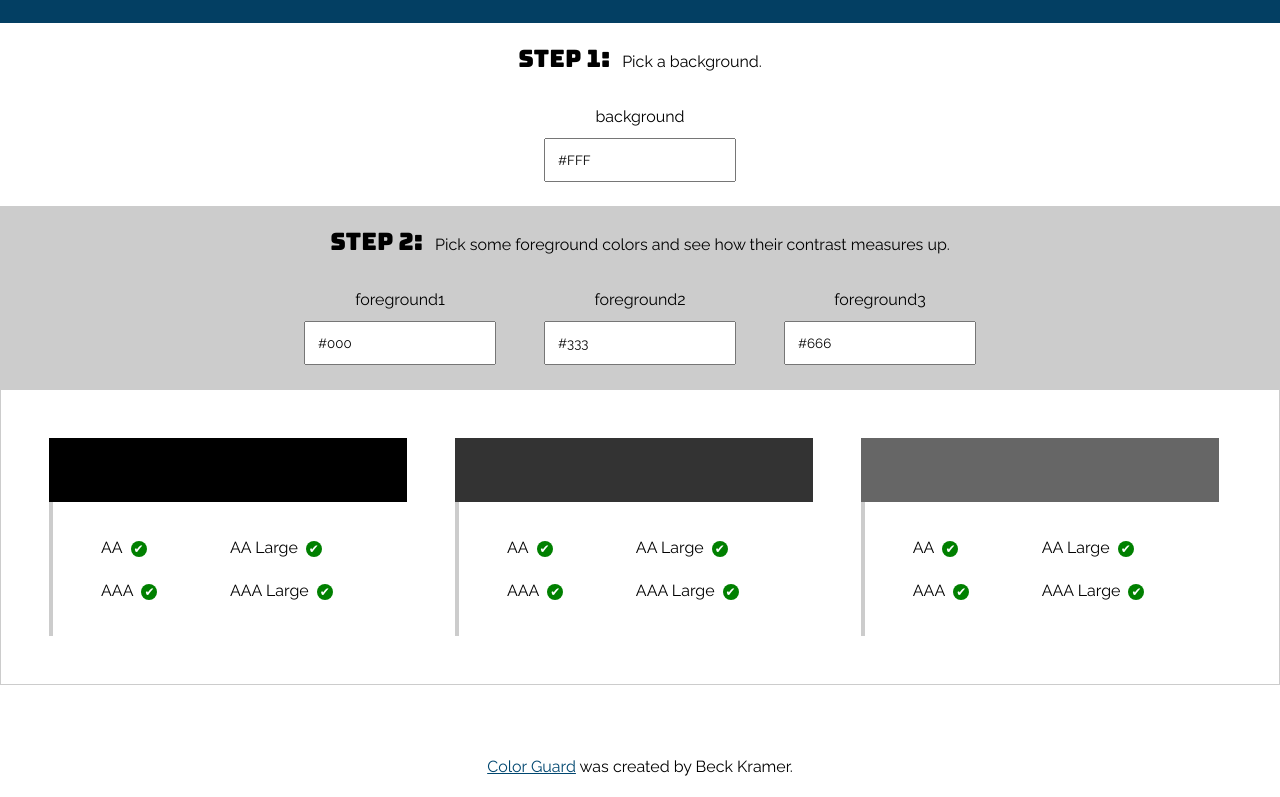
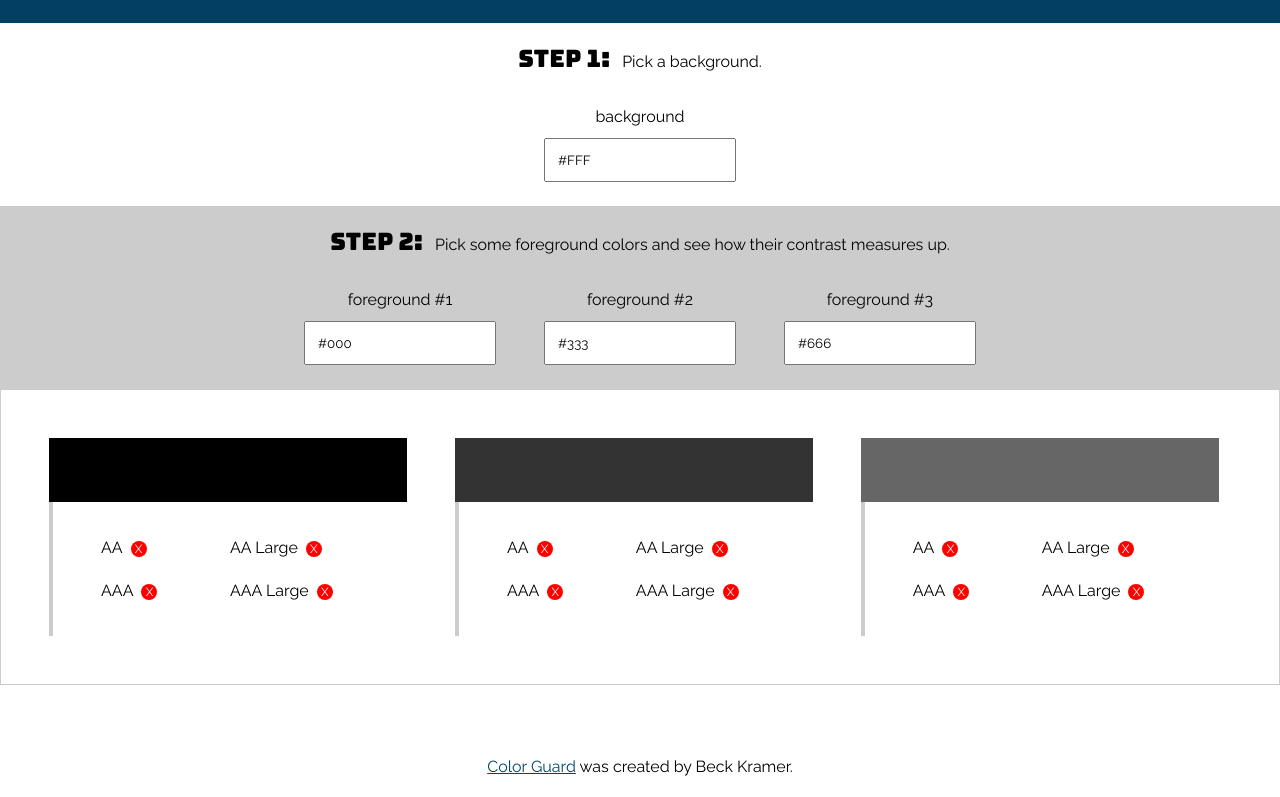
Before and after one commit to beckkramer/color-guard, a React (Create React App) app: page / in a window 1280 px wide. Shown: the part 448-1245 px from the top of the page. Built offline with nearby package versions, Linux system fonts and the light colour scheme.

Commit message:
Reworks how foreground fields & swatches populate. - Switched to using array that holds hex value and accessibility objects - populates fields via array instead of as hardcoded elements.

```diff
--- /dev/null
+++ b/src/components/background.jsx
@@ -0,0 +1,12 @@
+import React from 'react';
+
+function Background(props) {
+	return (
+    <label className="color-field color-field--background">
+    	<span className="field-title">{props.name}</span>
+    	<input type="text" name={props.name} value={props.value} onChange={(e) => {props.onChange(e)}} />
+    </label>
+  );
+}
+
+export default Background;
--- a/src/components/hexfield.jsx
+++ b/src/components/foreground.jsx
@@ -1,12 +1,12 @@
 import React from 'react';
 
-function Hexfield(props) {
+function Foreground(props) {
 	return (
-    <label className="color-field">
+    <label className="color-field color-field--foreground">
     	<span className="field-title">{props.name}</span>
     	<input type="text" name={props.name} value={props.value} onChange={(e) => {props.onChange(e)}} />
     </label>
   );
 }
 
-export default Hexfield;
+export default Foreground;
--- a/src/components/palette.jsx
+++ b/src/components/palette.jsx
@@ -1,5 +1,6 @@
 import React from 'react';
-import Hexfield from './hexfield.jsx';
+//import Background from './background.jsx';
+import Foreground from './foreground.jsx';
 import Swatch from './swatch.jsx';
 import colorable from 'colorable';
 
@@ -10,38 +11,44 @@ class Palette extends React.Component {
     this.state = {
   		colors: {
   			background: '#FFF',
-  			foreground1: "#000",
-  			foreground2: "#333",
-  			foreground3: "#666",
-  		},
-  		accessibility: {
-				foreground1: {
+  			foreground: [
+  				{
+  					'hex': '#000',
+  					'accessibility': {
 							'aa': true,
 							'aaLarge': true,
 							'aaa': true,
 							'aaaLarge': true,
-				},
-  			foreground2: {
+						}
+					},{
+  					'hex': '#333',
+  					'accessibility': {
 							'aa': true,
 							'aaLarge': true,
 							'aaa': true,
 							'aaaLarge': true,
-  			},
-  			foreground3: {
+						}
+					},{
+  					'hex': '#666',
+  					'accessibility': {
 							'aa': true,
 							'aaLarge': true,
-					'aaa': true,
+							'aaa': false,
 							'aaaLarge': true,
+						}
+					}
+
+  			],
   		},
-			}
     };
     this.handleChange = this.handleChange.bind(this);
   }
 
-  handleChange(event) {
+  handleChange(event, index) {
+
   	let stateCopy = this.state;
   	let accessibilityResults;
-		stateCopy.colors[event.target.name] = event.target.value;
+		stateCopy.colors.foreground[index]['hex'] = event.target.value;
 
 		// Once input value is long enough, check the contrast.
 		// When switch to color picker is made, this won't be
@@ -80,8 +87,17 @@ class Palette extends React.Component {
 			'accessibility': accessibility,
 		}
   }
+//<Foreground name="foreground{index}" value={value} onChange={this.handleChange} />
+//<Swatch color={this.state.colors.foreground1} accessibility={this.state.accessibility.foreground1} />
+	render() {
 
-	render() {
+		let foregroundComponents = this.state.colors.foreground.map(function(color, index){
+      return <Foreground key={'foreground-' + index} name={'foreground #' + (index + 1)} value={color.hex} />;
+    });
+    let swatches = this.state.colors.foreground.map(function(color, index){
+      return <Swatch  key={'swatch-' + index} color={color.hex} accessibility="" />;
+    });
+
 		return (
 			<div className="palette">
 
@@ -102,15 +118,11 @@ class Palette extends React.Component {
 						<h2>Step 2:</h2>
 						<p>Pick some foreground colors and see how their contrast measures up.</p>
 					</header>
-					<Hexfield name="foreground1" value={this.state.colors.foreground1} onChange={this.handleChange} />
-					<Hexfield name="foreground2" value={this.state.colors.foreground2} onChange={this.handleChange} />
-					<Hexfield name="foreground3" value={this.state.colors.foreground3} onChange={this.handleChange} />
+					{foregroundComponents}
 				</section>
 
 				<div className="has-swatches" style={{background: this.state.colors.background}}>
-					<Swatch color={this.state.colors.foreground1} accessibility={this.state.accessibility.foreground1} />
-					<Swatch color={this.state.colors.foreground2} accessibility={this.state.accessibility.foreground2} />
-					<Swatch color={this.state.colors.foreground3} accessibility={this.state.accessibility.foreground3} />
+					{swatches}
 				</div>
 
 			</div>
```
Lines whose indentation alone changed are shown as unchanged.
